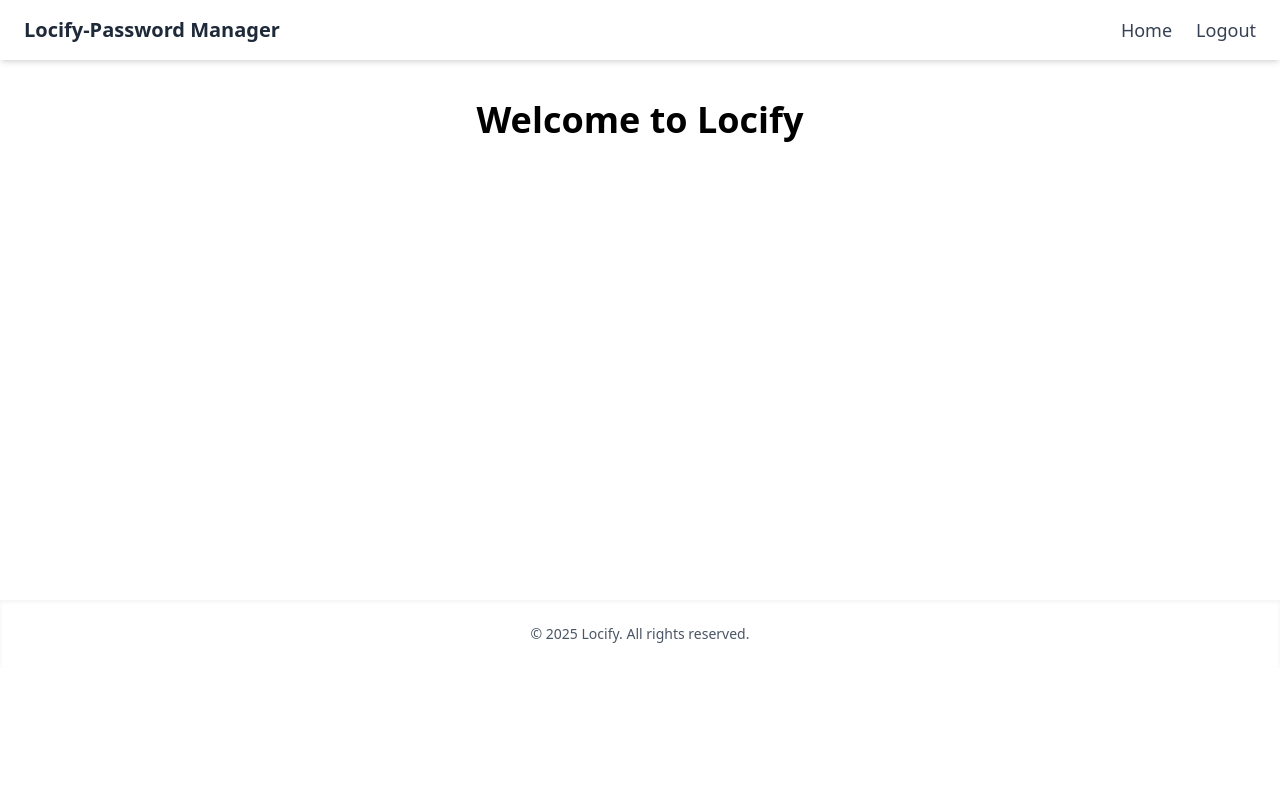
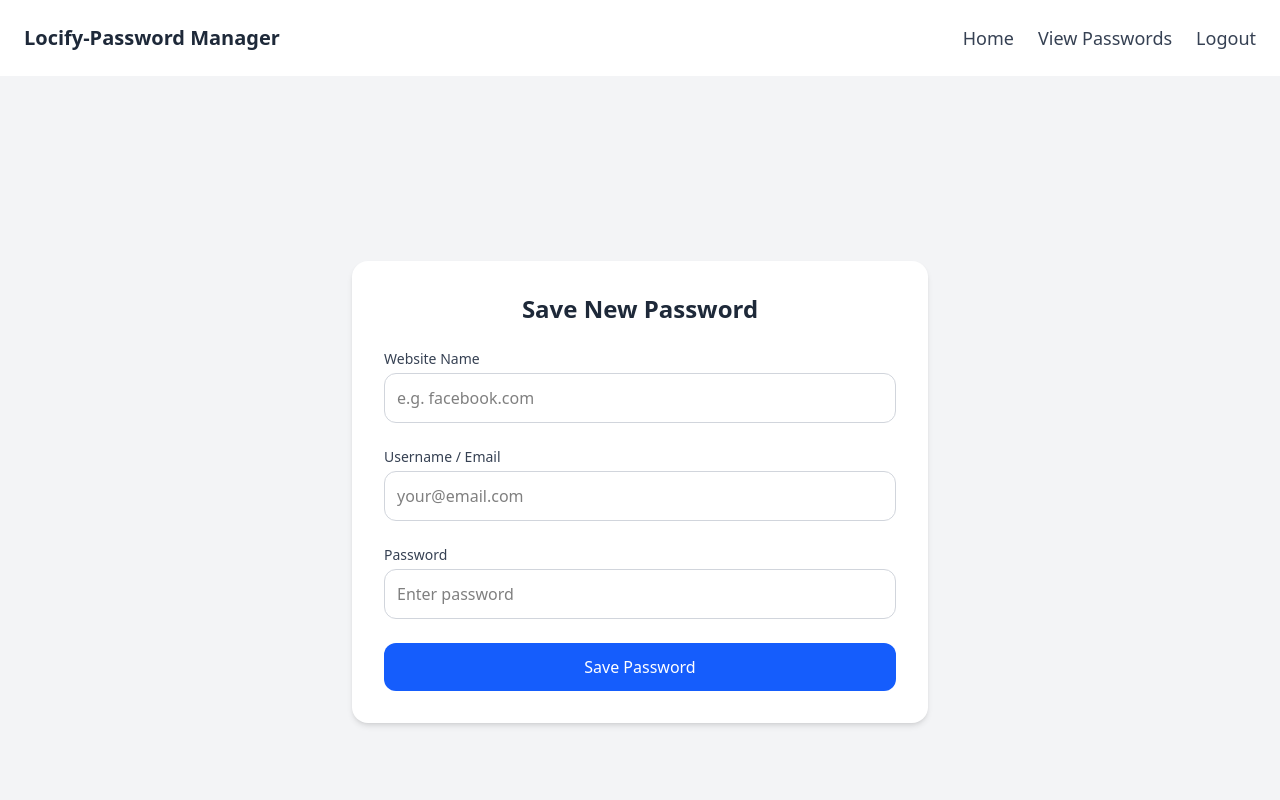
Before and after one commit to httpMeet/Locify-A-Password-Manager, a React (Vite) app: page /home in a window 1280 px wide. Shown: the top 800 px of the page. Built offline with nearby package versions, Linux system fonts and the light colour scheme.

Commit message:
Some Changes

```diff
--- a/src/components/Footer.js
+++ b/src/components/Footer.js
@@ -2,7 +2,7 @@ import React from 'react';
 
 const Footer = () => {
   return (
-    <footer className="bg-white shadow-inner py-6 mt-115">
+    <footer className="bg-white shadow-md py-7">
       <div className="max-w-7xl mx-auto px-4 flex flex-col items-center justify-center text-sm text-gray-600 text-center">
         <p>&copy; {new Date().getFullYear()} Locify. All rights reserved.</p>
       </div>
--- a/src/components/Header.js
+++ b/src/components/Header.js
@@ -3,13 +3,16 @@ import { Link } from 'react-router-dom'
 
 const Header = () => {
   return (
-    <header className="flex items-center justify-between px-6 py-4 bg-white shadow-md">
+    <header className="flex items-center justify-between px-6 py-6 bg-white shadow-md">
       <div className="flex items-center space-x-3">
         <span className="text-xl font-bold text-gray-800">Locify-Password Manager</span>
       </div>
       <nav>
         <Link to="/home" className="text-gray-700 hover:text-blue-600 text-lg font-medium">
           Home
+        </Link>
+        <Link to="/profilepass" className="ml-6 text-gray-700 hover:text-blue-600 text-lg font-medium">
+          View Passwords
         </Link>
         <Link to="/login" className="ml-6 text-gray-700 hover:text-blue-600 text-lg font-medium">
           Logout
--- a/src/components/Home.js
+++ b/src/components/Home.js
@@ -1,11 +1,67 @@
-import React from 'react'
+import React from 'react';
 
 const Home = () => {
+  const handleSubmit = (e) => {
+    e.preventDefault();
+    // TODO: Handle saving the password data (e.g., to localStorage or backend)
+    alert('Password saved!');
+  };
+
   return (
-    <div>
-      <h1 className="text-4xl font-bold text-center mt-10">Welcome to Locify</h1>
+    <div className="flex flex-col items-center justify-center min-h-screen bg-gray-100 px-4">
+
+      <div className="bg-white mt-8 p-8 rounded-2xl shadow-md w-full max-w-xl">
+        <h2 className="text-2xl font-semibold mb-6 text-center text-gray-800">Save New Password</h2>
+        <form className="space-y-6" onSubmit={handleSubmit}>
+          <div>
+            <label htmlFor="website" className="block text-sm font-medium text-gray-700 mb-1">
+              Website Name
+            </label>
+            <input
+              type="text"
+              id="website"
+              name="website"
+              placeholder="e.g. facebook.com"
+              className="w-full p-3 border border-gray-300 rounded-xl focus:outline-none focus:ring-2 focus:ring-blue-500"
+              required
+            />
+          </div>
+          <div>
+            <label htmlFor="username" className="block text-sm font-medium text-gray-700 mb-1">
+              Username / Email
+            </label>
+            <input
+              type="text"
+              id="username"
+              name="username"
+              placeholder="your@email.com"
+              className="w-full p-3 border border-gray-300 rounded-xl focus:outline-none focus:ring-2 focus:ring-blue-500"
+              required
+            />
+          </div>
+          <div>
+            <label htmlFor="password" className="block text-sm font-medium text-gray-700 mb-1">
+              Password
+            </label>
+            <input
+              type="password"
+              id="password"
+              name="password"
+              placeholder="Enter password"
+              className="w-full p-3 border border-gray-300 rounded-xl focus:outline-none focus:ring-2 focus:ring-blue-500"
+              required
+            />
+          </div>
+          <button
+            type="submit"
+            className="w-full bg-blue-600 text-white py-3 rounded-xl hover:bg-blue-700 transition duration-200 cursor-pointer"
+          >
+            Save Password
+          </button>
+        </form>
+      </div>
     </div>
-  )
-}
+  );
+};
 
-export default Home
+export default Home;
--- /dev/null
+++ b/src/components/Profilepass.js
@@ -0,0 +1,46 @@
+import React from 'react';
+import { useNavigate } from 'react-router-dom';
+
+const Profilepass = () => {
+  const navigate = useNavigate();
+
+  const handleSubmit = (e) => {
+    e.preventDefault();
+
+    // TODO: Add your password validation logic here
+
+    // Navigate to viewpass after successful validation
+    navigate('/viewpass');
+  };
+
+  return (
+    <div className="flex items-center justify-center min-h-screen bg-gray-100">
+      <div className="bg-white p-8 rounded-2xl shadow-md w-full max-w-md">
+        <h2 className="text-2xl font-bold mb-6 text-center text-gray-800">Enter Profile Password</h2>
+        <form className="space-y-4" onSubmit={handleSubmit}>
+          <div>
+            <label htmlFor="ProfilePassword" className="block mb-2 text-sm font-medium text-gray-700">
+              Profile Password
+            </label>
+            <input
+              type="password"
+              placeholder="Enter your profile password"
+              id="ProfilePassword"
+              name="ProfilePassword"
+              className="w-full p-3 border border-gray-300 rounded-xl focus:outline-none focus:ring-2 focus:ring-blue-500"
+              required
+            />
+          </div>
+          <button
+            type="submit"
+            className="w-full bg-blue-600 text-white py-3 rounded-xl hover:bg-blue-700 transition duration-200 cursor-pointer"
+          >
+            Submit
+          </button>
+        </form>
+      </div>
+    </div>
+  );
+};
+
+export default Profilepass;
--- /dev/null
+++ b/src/components/Viewpass.js
@@ -0,0 +1,21 @@
+import React from 'react';
+
+const Viewpass = () => {
+  return (
+    <div className="flex items-center justify-center min-h-screen bg-gray-100 px-4">
+      <div className="bg-white p-6 rounded-2xl shadow-lg w-full max-w-sm">
+        <h2 className="text-2xl font-semibold text-blue-700 mb-4 text-center">🔐 Facebook</h2>
+        <div className="space-y-3 text-gray-700">
+          <p>
+            <span className="font-medium">Username:</span> xyz
+          </p>
+          <p>
+            <span className="font-medium">Password:</span> 123
+          </p>
+        </div>
+      </div>
+    </div>
+  );
+};
+
+export default Viewpass;
```
Also changed, not shown: src/App.js (+10 -0 lines).
